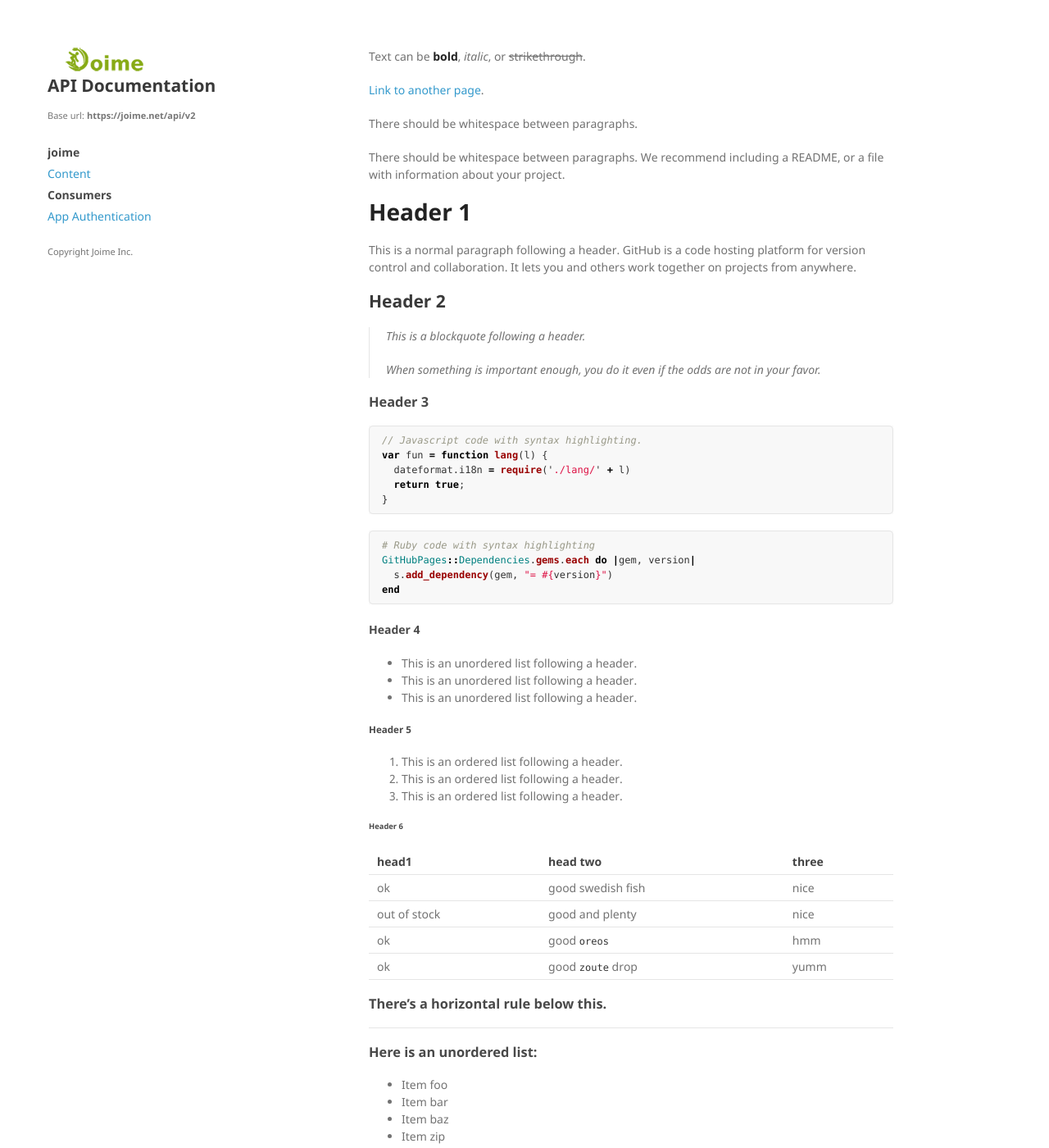
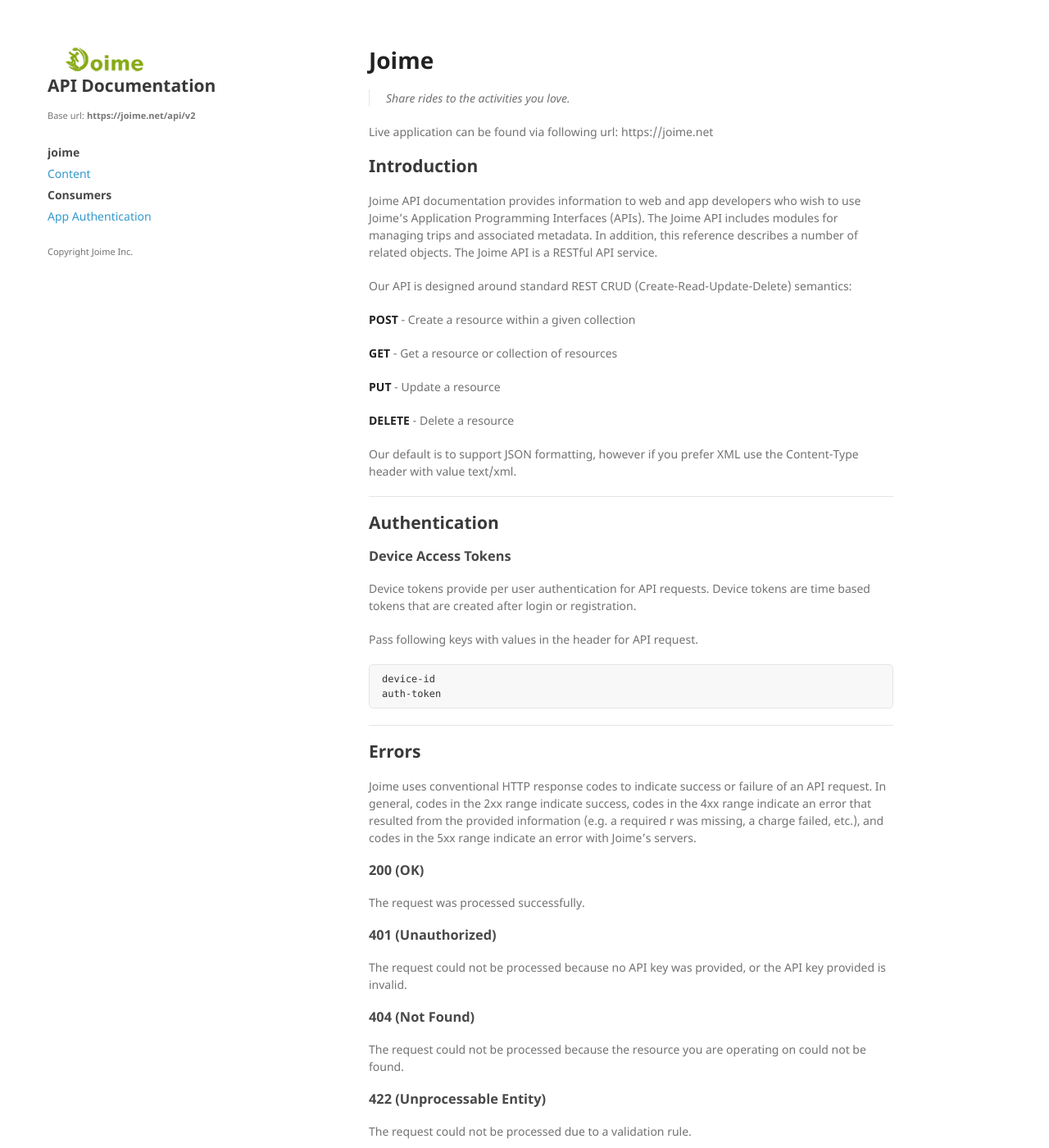
Before and after one commit to Joimeapp/joimeapp.github.io, a Jekyll site: the page built from index.md, in a window 1280 px wide and 1400 px high. Shown: the whole window at 82% size. Built offline with Jekyll 4.4.1, drawn with Linux system fonts in a browser that asks for light colours; our own code applies the rules of GitHub Pages for plain Markdown files; some of the changed text lies outside the part shown.

Commit message:
add general description

````diff
--- a/index.md
+++ b/index.md
@@ -2,122 +2,113 @@
 layout: default
 ---
 
-Text can be **bold**, _italic_, or ~~strikethrough~~.
+# [](#header-1)Joime
+> Share rides to the activities you love.
 
-[Link to another page](another-page).
+Live application can be found via following url: https://joime.net
 
-There should be whitespace between paragraphs.
+## Introduction
 
-There should be whitespace between paragraphs. We recommend including a README, or a file with information about your project.
+Joime API documentation provides information to web and app developers who wish to use Joime's Application Programming Interfaces (APIs).
+The Joime API includes modules for managing trips and associated metadata.
+In addition, this reference describes a number of related objects. The Joime API is a RESTful API service.
 
-# [](#header-1)Header 1
+Our API is designed around standard REST CRUD (Create-Read-Update-Delete) semantics:
 
-This is a normal paragraph following a header. GitHub is a code hosting platform for version control and collaboration. It lets you and others work together on projects from anywhere.
+**POST** - Create a resource within a given collection
 
-## [](#header-2)Header 2
+**GET** - Get a resource or collection of resources
 
-> This is a blockquote following a header.
->
-> When something is important enough, you do it even if the odds are not in your favor.
+**PUT** - Update a resource
 
-### [](#header-3)Header 3
+**DELETE** - Delete a resource
 
-```js
-// Javascript code with syntax highlighting.
-var fun = function lang(l) {
-  dateformat.i18n = require('./lang/' + l)
-  return true;
+Our default is to support JSON formatting, however if you prefer XML use the Content-Type header with value text/xml.
+<hr>
+
+## Authentication
+
+### Device Access Tokens
+
+Device tokens provide per user authentication for API requests. Device tokens are time based tokens that are created after login or registration.
+
+Pass following keys with values in the header for API request.
+<pre>
+device-id
+auth-token
+</pre>
+
+<hr>
+
+## Errors
+
+Joime uses conventional HTTP response codes to indicate success or failure of an API request. In general, codes in the 2xx range indicate success, codes in the 4xx range indicate an error that resulted from the provided information (e.g. a required r was missing, a charge failed, etc.), and codes in the 5xx range indicate an error with Joime's servers.
+
+### 200 (OK)
+The request was processed successfully.
+
+### 401 (Unauthorized)
+The request could not be processed because no API key was provided, or the API key provided is invalid.
+
+### 404 (Not Found)
+The request could not be processed because the resource you are operating on could not be found.
+
+### 422 (Unprocessable Entity)
+The request could not be processed due to a validation rule.
+
+### 500 (Server Error)
+The request could not be processed due to a error on Joime's servers.
+
+### Attributes:
+**message** - A human-readable message giving more details about the error.
+
+<hr>
+
+## Pagination
+
+Pagination is required for all 'list' requests. The default setting for any list request is to return 10 records.
+
+### Parameters
+
+page (optional) The page number of records to return (zero indexed).
+
+per_page (optional) The number of records to return (Default: 10, Maximum: 100).
+
+### Attributes
+
+Paging data is returned in the 'pagination' element on list requests. The following data is made available.
+
+**total** - Total number of items
+
+**per_page** - The maximum number of records returned.
+
+**current_page** - The current page requested
+
+**last_page** - Last page that can be requested
+
+**next_page_url** - The page after the page requested.
+
+**prev_page_url** - The page before the page requested.
+
+**from** - Index of the first returned record.
+
+**to** - Index of the last returned record.
+
+Example:
+
+<pre>{
+    "success": true,
+    "data": { ... },
+    "pagination": {
+      "total": 19,
+      "per_page": 10,
+      "current_page": 1,
+      "last_page": 2,
+      "next_page_url": "http://localhost:8888/api/v2/content?page=2",
+      "prev_page_url": null,
+      "from": 1,
+      "to": 10
+    }
 }
-```
-
-```ruby
-# Ruby code with syntax highlighting
-GitHubPages::Dependencies.gems.each do |gem, version|
-  s.add_dependency(gem, "= #{version}")
-end
-```
-
-#### [](#header-4)Header 4
-
-*   This is an unordered list following a header.
-*   This is an unordered list following a header.
-*   This is an unordered list following a header.
-
-##### [](#header-5)Header 5
-
-1.  This is an ordered list following a header.
-2.  This is an ordered list following a header.
-3.  This is an ordered list following a header.
-
-###### [](#header-6)Header 6
-
-| head1        | head two          | three |
-|:-------------|:------------------|:------|
-| ok           | good swedish fish | nice  |
-| out of stock | good and plenty   | nice  |
-| ok           | good `oreos`      | hmm   |
-| ok           | good `zoute` drop | yumm  |
-
-### There's a horizontal rule below this.
-
-* * *
-
-### Here is an unordered list:
-
-*   Item foo
-*   Item bar
-*   Item baz
-*   Item zip
-
-### And an ordered list:
-
-1.  Item one
-1.  Item two
-1.  Item three
-1.  Item four
-
-### And a nested list:
-
-- level 1 item
-  - level 2 item
-  - level 2 item
-    - level 3 item
-    - level 3 item
-- level 1 item
-  - level 2 item
-  - level 2 item
-  - level 2 item
-- level 1 item
-  - level 2 item
-  - level 2 item
-- level 1 item
-
-### Small image
-
-![](https://assets-cdn.github.com/images/icons/emoji/octocat.png)
-
-### Large image
-
-![](https://guides.github.com/activities/hello-world/branching.png)
-
-
-### Definition lists can be used with HTML syntax.
-
-<dl>
-<dt>Name</dt>
-<dd>Godzilla</dd>
-<dt>Born</dt>
-<dd>1952</dd>
-<dt>Birthplace</dt>
-<dd>Japan</dd>
-<dt>Color</dt>
-<dd>Green</dd>
-</dl>
-
-```
-Long, single-line code blocks should not wrap. They should horizontally scroll if they are too long. This line should be long enough to demonstrate this.
-```
-
-```
-The final element.
-```
+</pre>
+<hr>
````
